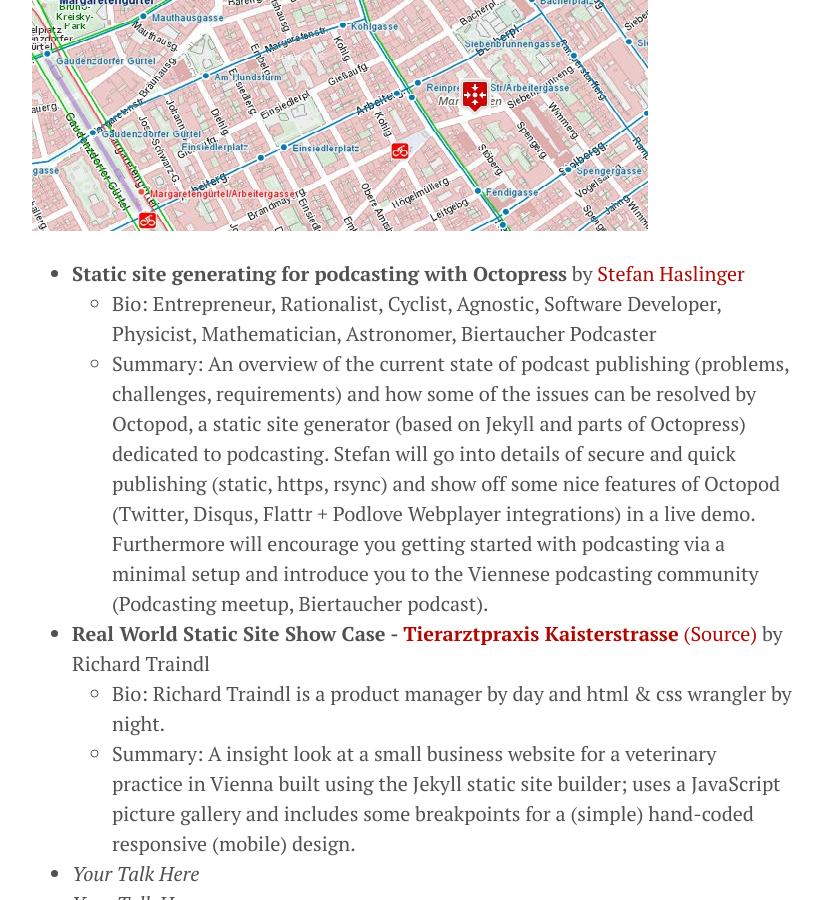
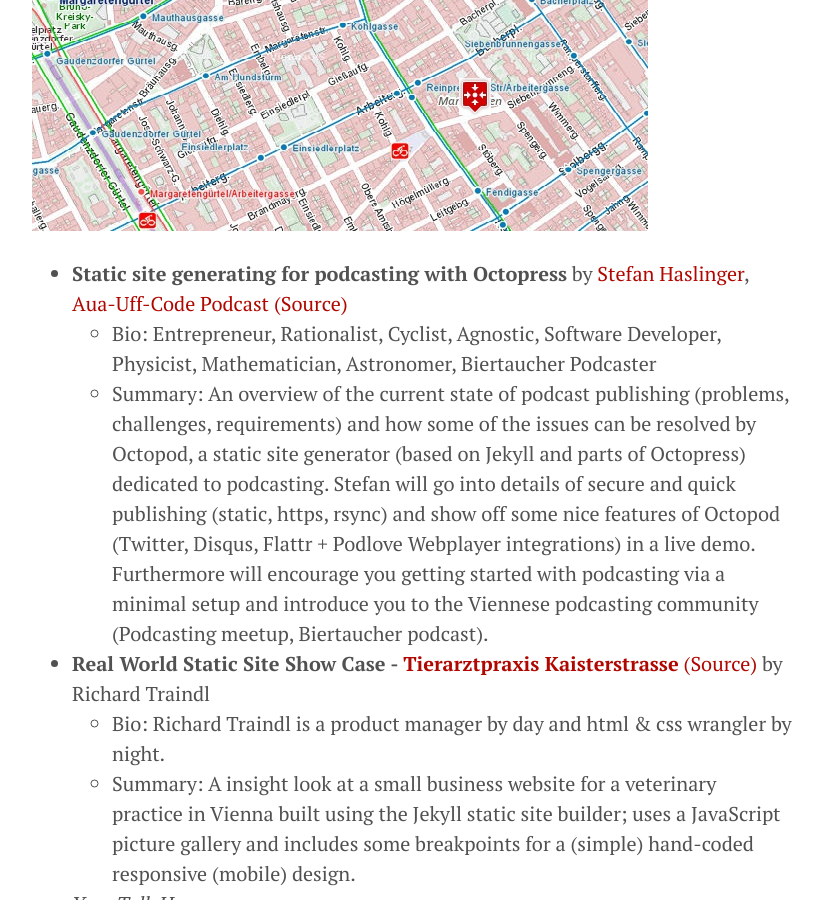
Before and after one commit to goodbyeaustria/archive, a Jekyll site: the page built from index.md, in a window 1280 px wide and 900 px high, scrolled down 918 px. Shown: the whole window, without its empty margins (228-1050 px from the left). Built offline with Jekyll 4.4.1, drawn with Linux system fonts in a browser that asks for light colours.

Commit message:
add aua-uff-code podcast

```diff
--- a/index.md
+++ b/index.md
@@ -31,7 +31,7 @@
 ![](i/sektor5map.jpg)
 
 
-- **Static site generating for podcasting with Octopress** by [Stefan Haslinger](https://twitter.com/informatom)
+- **Static site generating for podcasting with Octopress** by [Stefan Haslinger](https://twitter.com/informatom), [Aua-Uff-Code Podcast](https://aua-uff-co.de) [(Source)](https://github.com/aua-uff-code/aua-uff-co.de)
    - Bio: Entrepreneur, Rationalist, Cyclist, Agnostic, Software Developer, Physicist, Mathematician, Astronomer, Biertaucher Podcaster
    - Summary: An overview of the current state of podcast publishing (problems, challenges, requirements) and how some of the issues can be resolved by Octopod, a static site generator (based on Jekyll and parts of Octopress) dedicated to podcasting. Stefan will go into details of secure and quick publishing (static, https, rsync) and show off some nice features of Octopod (Twitter, Disqus, Flattr + Podlove Webplayer integrations) in a live demo. Furthermore  will encourage you getting started with podcasting via a minimal setup and introduce you to the Viennese podcasting community (Podcasting meetup, Biertaucher podcast).
 - **Real World Static Site Show Case - [Tierarztpraxis Kaisterstrasse](http://tierarztpraxis-kaiserstrasse.at)** [(Source)](https://github.com/richardtraindl/tierarztpraxis-kaiserstrasse.at) by Richard Traindl
```
